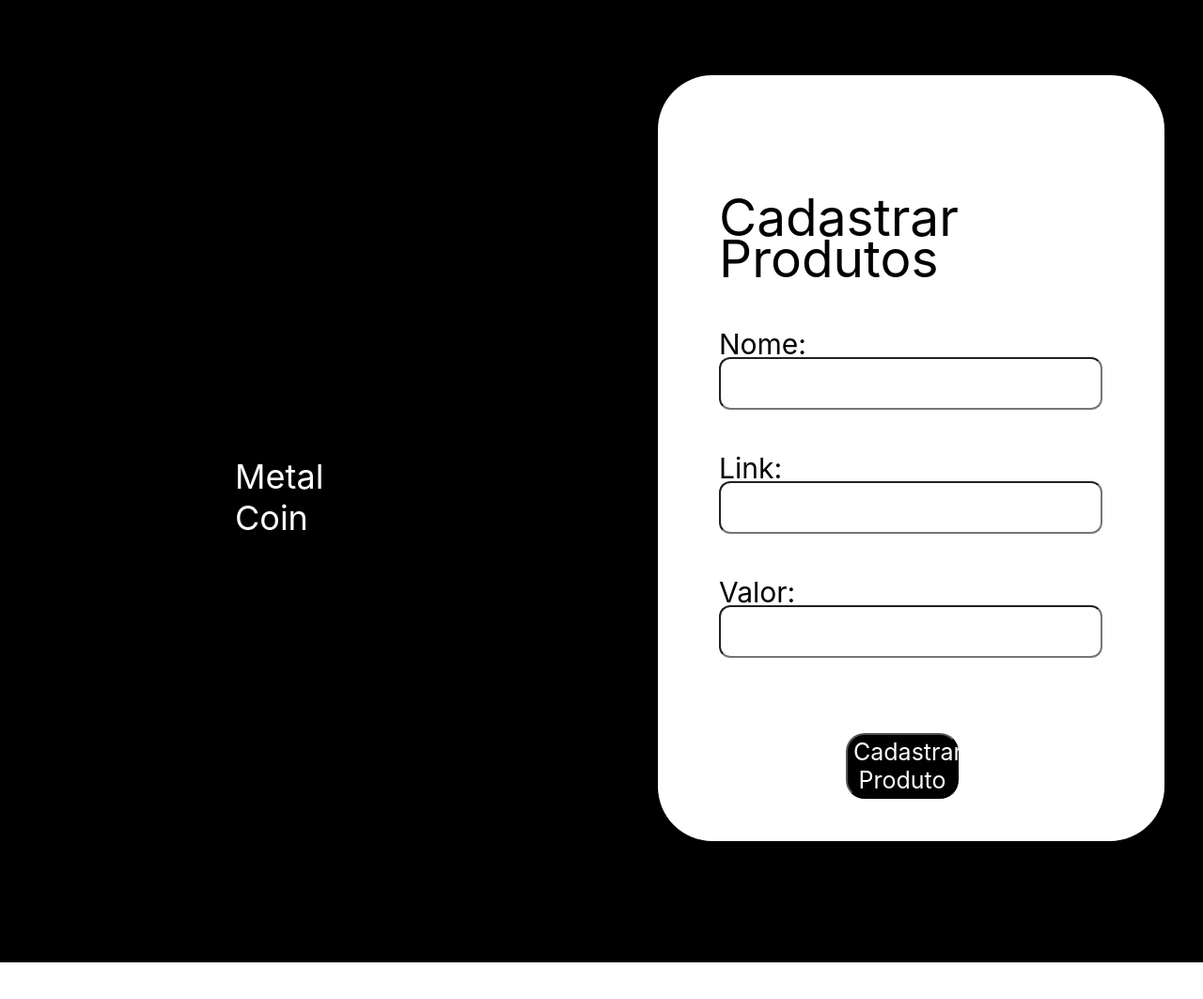
After one commit to MartinZuccolotto/MetalCoins, a PHP site: page /cad_produtos.php in a window 1280 px wide. The commit adds this page. Shown: the top 1063 px of the page at 94% size. Run offline with PHP 8.4, Linux system fonts and the light colour scheme.

Commit message:
MetalCoin 2

```diff
--- /dev/null
+++ b/metalcoinExercicio/cad_produtos.php
@@ -0,0 +1,27 @@
+<!DOCTYPE html>
+<html lang="pt-br">
+<head>
+<head>
+    <title>Cadastro Produtos</title>
+    <meta charset="utf-8">
+    <link rel="stylesheet" href="css/cadprodutos.css">
+  </head>
+</head>
+<body style="width: 920px;" >
+<form action="crud/cad_produto.php" method="post">
+    <div class="telafundo">
+    <label class="metalcointxt">Metal Coin</label>
+        <div class="telameio">
+            <label class="cadprodtxt">Cadastrar Produtos</label>
+            <label class="nome" >Nome:</label>
+            <input class="barranome" type="text" name="nome">
+            <label class="link">Link:</label>
+            <input class="barralink" type="text" name="link">
+            <label class="valor">Valor:</label>
+            <input class="barravalor" type="text" name="valor">
+            <button class="botao">Cadastrar Produto</button>
+        </div>
+    </div>
+</form>
+</body>
+</html>
--- a/metalcoinExercicio/cad_usuarios.php
+++ b/metalcoinExercicio/cad_usuarios.php
@@ -14,6 +14,7 @@
         <br>
         <label class="desc1">Da forma que desejar!</label>
     </div>
+        <h1 id="cadastro">Cadastro</h1>
         <form action="crud/cad_usuario.php" method="post" id="formulario">
         <div>
           <label style="top: 190px"class="nome" for="inputNome">Nome</label>
@@ -44,10 +45,9 @@
         <input style="top: 645px" class="input1" type="password" name="senha">
         <br>
         <div>
-          <a style="" class="ja_tenho" href="login.php">Já tenho uma conta</a>
+          <a style="left: 1200px;" class="ja_tenho" href="login.php">Já tenho uma conta</a>
         </div>
-        <button><a class="text_style" href="listarUsuarios.php">listar</a></button>
-        <input type="submit" value="CADASTRAR PESSOA">
+        <input class="bnt_cad" type="submit" value="CADASTRAR PESSOA">
         </form>
   </body>
 </html>
--- a/metalcoinExercicio/conta.php
+++ b/metalcoinExercicio/conta.php
@@ -36,7 +36,7 @@ $resultado = $usuario->fetchAll();
                                     <img src="img/usuario-de-perfil.png" id="imgProfile" style="width: 150px; height: 150px" class="img-thumbnail" />
                                     <div class="middle">
                                         <input type="button" class="btn btn-secondary" id="btnChangePicture" value="Change" />
-                                        <a href="logout.php" class="btn btn-primary btn-lg active" role="button" aria-pressed="true">Link primário</a>
+                                        <a href="logout.php" class="btn btn-primary btn-lg active" role="button" aria-pressed="true">Sair</a>
                                         <input type="file" style="display: none;" id="profilePicture" name="file" />
                                     </div>
                                 </div>
--- /dev/null
+++ b/metalcoinExercicio/css/cadprodutos.css
@@ -0,0 +1,133 @@
+.telafundo {
+    position: fixed;
+    width: 100%;
+    height: 1024px;
+    left: 0px;
+    top: 0px;
+    background: #000000;
+}
+
+.metalcointxt{
+    position: absolute;
+    width: 176px;
+    height: 40px;
+    left: 250px;
+    top: 485px;
+
+    font-family: 'Inter';
+    font-style: normal;
+    font-weight: 400;
+    font-size: 36px;
+    line-height: 44px;
+
+    color: #FFFFFF;
+}
+
+.telameio {
+    position: absolute;
+    width: 539px;
+    height: 815px;
+    left: 700px;
+    right: 700px;
+    top: 80px;
+    bottom: 80px;
+    background: #FFFFFF;
+    border-radius: 58px;
+}
+
+.cadprodtxt {
+    position: absolute;
+    width: 483px;
+    height: 120px;
+    left: 65px;
+    top: 129px;
+    font-family: 'Inter';
+    font-style: normal;
+    font-weight: 400;
+    font-size: 55px;
+    line-height: 44px;
+    color: #000000;
+}
+
+.nome{
+    position: absolute;
+    width: 206px;
+    height: 43px;
+    left: 65px;
+    top: 268px;
+    font-family: 'Inter';
+    font-style: normal;
+    font-weight: 400;
+    font-size: 30px;
+    color: #000000;
+}
+
+.barranome{
+    position: absolute;
+    width: 400px;
+    height: 50px;
+    left: 65px;
+    top: 300px;
+    border-radius: 12px;
+}
+
+.link{
+    position: absolute;
+    width: 206px;
+    height: 43px;
+    left: 65px;
+    top: 400px;
+    font-family: 'Inter';
+    font-style: normal;
+    font-weight: 400;
+    font-size: 30px;
+    color: #000000;
+
+}
+
+.barralink{
+    position: absolute;
+    width: 400px;
+    height: 50px;
+    left: 65px;
+    top: 432px;
+    border-radius: 12px;
+}
+
+.valor{
+    position: absolute;
+    width: 206px;
+    height: 43px;
+    left: 65px;
+    top: 532px;
+    font-family: 'Inter';
+    font-style: normal;
+    font-weight: 400;
+    font-size: 30px;
+    color: #000000;
+}
+
+.barravalor{
+    position: absolute;
+    width: 400px;
+    height: 50px;
+    left: 65px;
+    top: 564px;
+    border-radius: 12px;
+}
+
+.botao {
+    position: absolute;
+    width: 120px;
+    height: 70px;
+    left: 200px;
+    top: 700px;
+    border-radius: 20px;
+    font-family: 'Inter';
+    font-style: normal;
+    font-size: 25px;
+    color: #FFFFFF;
+
+    background-color: black;
+    text-decoration: none;
+}
--- a/metalcoinExercicio/login.php
+++ b/metalcoinExercicio/login.php
@@ -3,12 +3,11 @@
 <head>
 <head>
     <title>Login</title>
-    <link rel="icon" href="/img/logo.png">
     <meta charset="utf-8">
     <link rel="stylesheet" href="css/login.css">
   </head>
 </head>
-<body>
+<body style="width: 920px;" >
 <div class="loginpg">
     <label class="metalcoin">Metal Coin</label>
     <label class="textlogin" >Login</label>
@@ -18,7 +17,7 @@
     <input class="barralogin" type="text" name="login" id="">
     <label class="senha">Senha</label>
     <input class="barrasenha" type="password" name="senha" id="">
-    <button class="botao">enviar</button>
+    <button class="botao">entrar</button>
     <a class="criarconta" href="cad_usuarios.php">Ainda nao tem uma conta?<br> Cadastre-se já!</a>
 </form>
 </body>
```
Also changed, not shown: metalcoinExercicio/crud/cad_produto.php (added, +17 -0 lines), metalcoinExercicio/css/cadastro.css (+26 -5 lines), metalcoinExercicio/css/login.css (+13 -4 lines).
